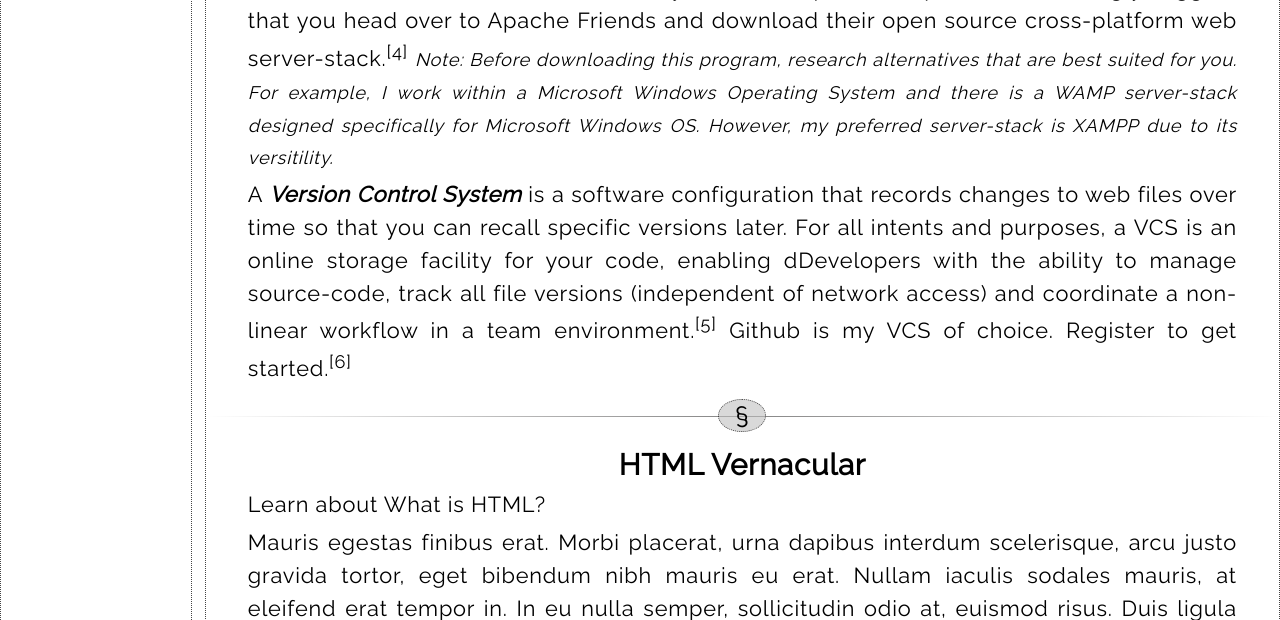
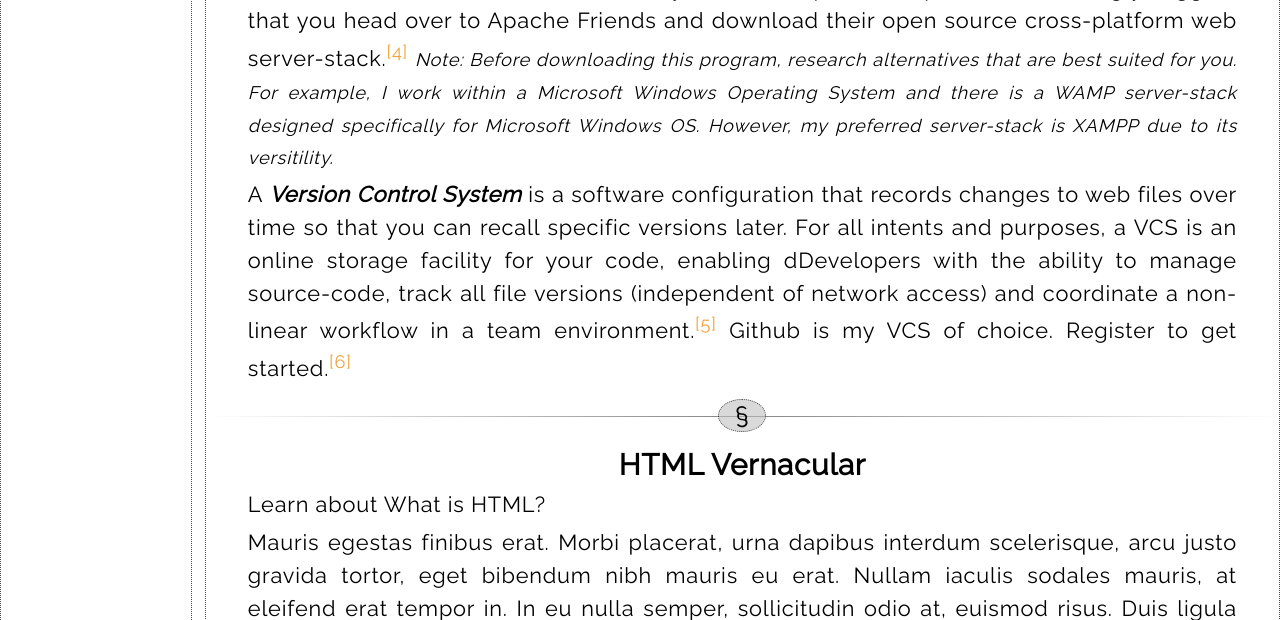
Before and after one commit to MisterMoody/mistermoody.github.io, a PHP site: page /coding102.html in a window 1280 px wide. Shown: the part 1527-2147 px from the top of the page. Run offline with PHP 8.4, Linux system fonts and the light colour scheme.

Commit message:
Modify Styles for <a> and <sup> Content

```diff
--- a/css/webdesign.css
+++ b/css/webdesign.css
@@ -187,10 +187,14 @@ p {
 }
 /**/
 a {
-  text-decoration: none;
   color: #000;
+  text-decoration: none
 }
+/*Style for <a> and <sup> Content */
+a.link {text-decoration: underline;}
 a:hover {opacity: 0.7;}
+sup a:link {color: #f1a23c;}
+sup a:visited {color: red;}
 ul.nav >li > a:hover {
   color: red;
   transition: 0.3s;
```
